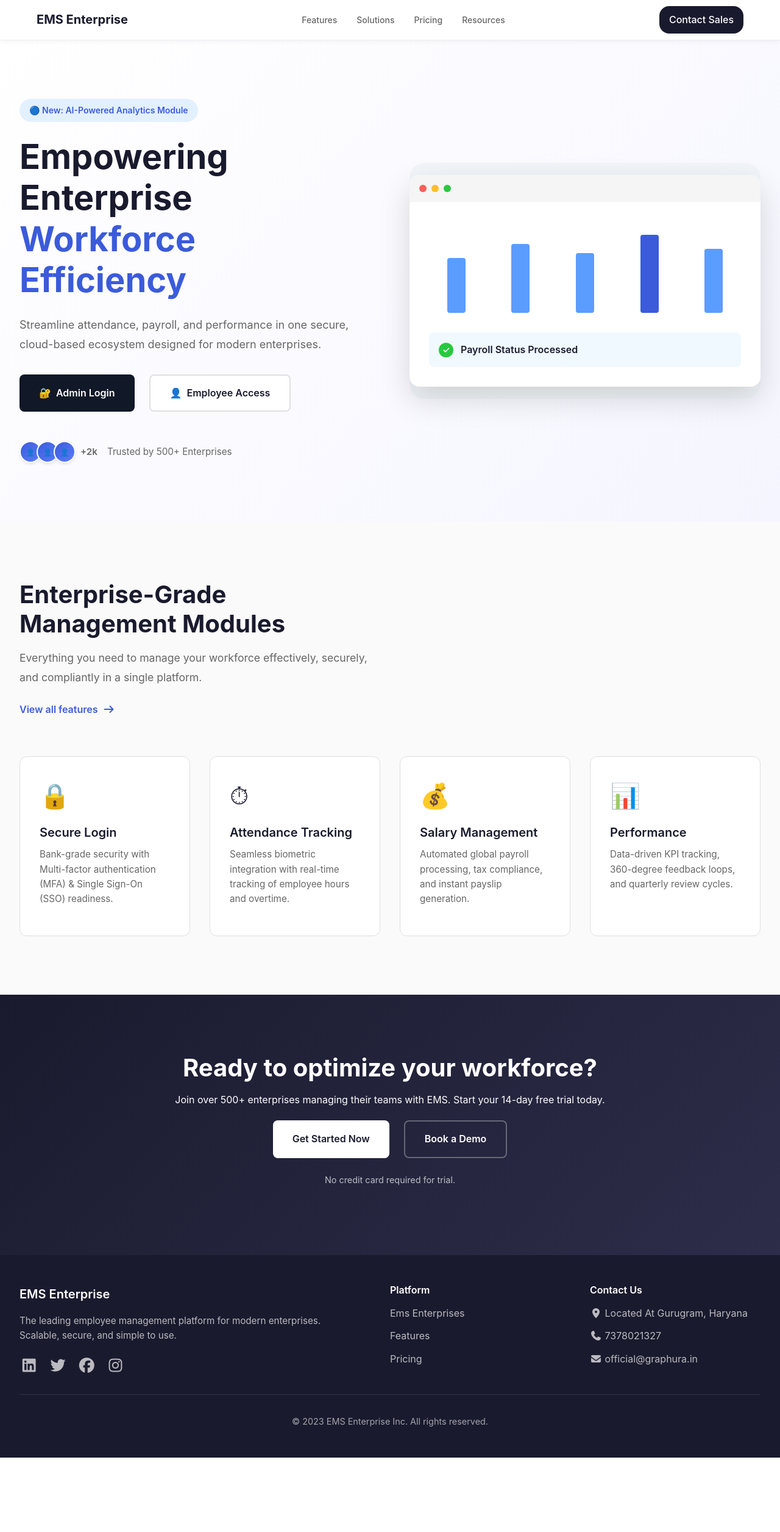
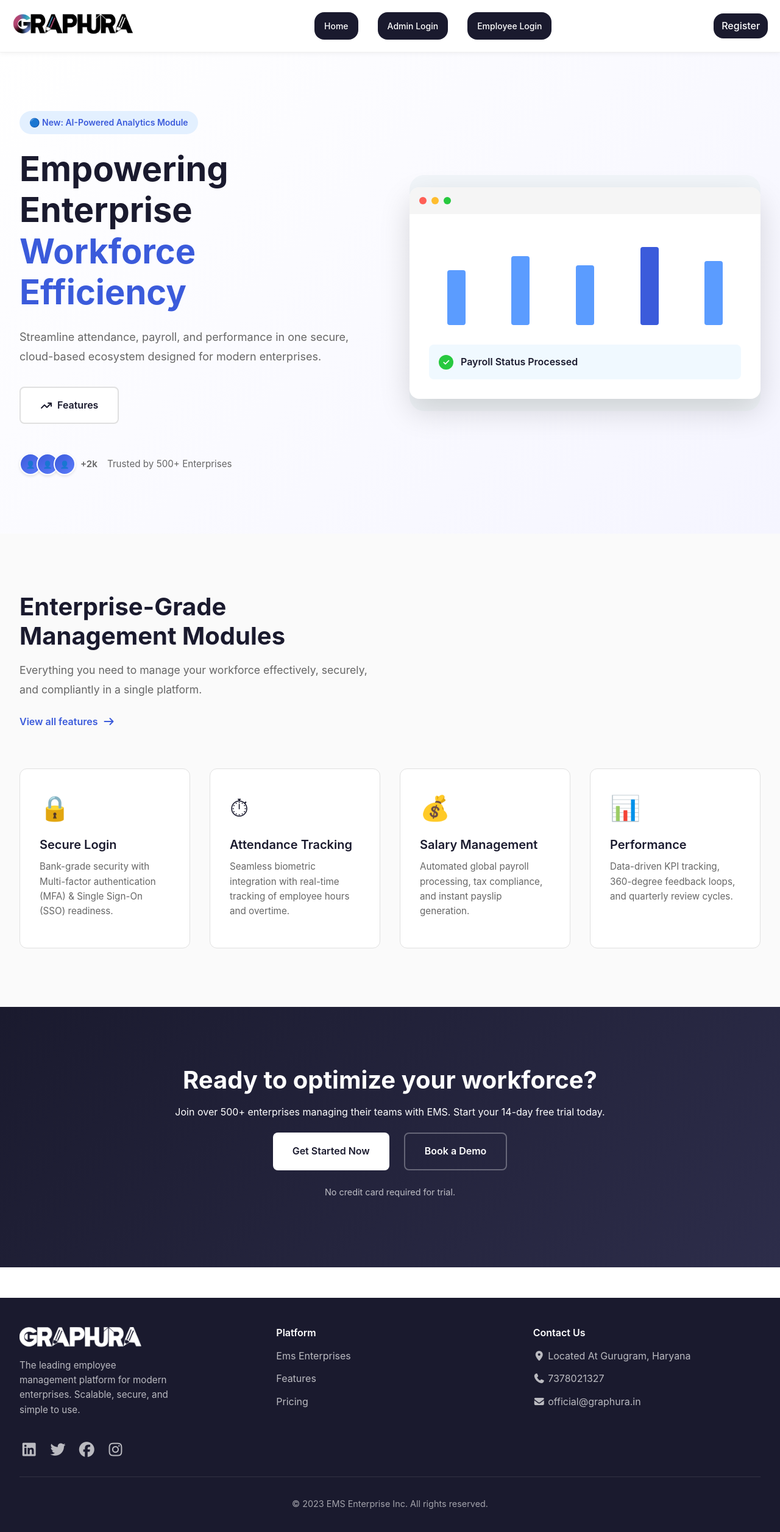
Before and after one commit to aloksingh12679/EMS, a React (Vite) app in the folder Frontend/: page / in a window 1280 px wide. Shown: the top 2512 px of the page at 61% size. Before the commit the page ends 2390 px from the top, so only its background shows below. Built offline with nearby package versions, Linux system fonts and the light colour scheme.

Commit message:
completed lkanding page and support page

```diff
--- a/Frontend/src/Components/Footer.jsx
+++ b/Frontend/src/Components/Footer.jsx
@@ -7,12 +7,19 @@ export default function Footer() {
         <div className="footer-section">
           <div className="footer-logo">
             {/* <span className="logo-icon">⊟⊟</span> */}
-            <span>EMS Enterprise</span>
+            <img
+              src="Graphura-logo-white.png"
+              alt=""
+              className="footer-logo-img"
+            />
           </div>
-          <p>
-            The leading employee management platform for modern enterprises.
-            Scalable, secure, and simple to use.
-          </p>
+          <div className="footer-para">
+            <p>
+              The leading employee management platform for modern enterprises.
+              Scalable, secure, and simple to use.
+            </p>
+            <p></p>
+          </div>
           <div className="social-links">
             <a
               href="https://www.linkedin.com/company/graphura-india-private-limited/"
@@ -40,6 +47,9 @@ export default function Footer() {
             </a>
           </div>
         </div>
+
+        {/* <div className="footer-section"></div>
+        <div className="footer-section"></div> */}
 
         <div className="footer-section">
           <h4>Platform</h4>
--- a/Frontend/src/Components/Navbar.jsx
+++ b/Frontend/src/Components/Navbar.jsx
@@ -6,31 +6,34 @@ export default function Navbar() {
     <nav className="navbar">
       <div className="navbar-container">
         <div className="navbar-logo">
-          {/* <i class="fa-solid fa-align-justify"></i> */}
-          <a href="/">
-            <span>EMS Enterprise</span>
-          </a>
+          <img src="logo.png" alt="Graphura Logo" className="logo" />
         </div>
 
-        <ul className={`nav-menu ${isMenuOpen ? "active" : ""}`}>
-          <li>
-            <a href="#features">Features</a>
-          </li>
-          <li>
-            <a href="#solutions">Solutions</a>
-          </li>
-          <li>
-            <a href="#pricing">Pricing</a>
-          </li>
-          <li>
-            <a href="#resources">Resources</a>
-          </li>
-        </ul>
+        <div className={`nav-menu ${isMenuOpen ? "active" : ""}`}>
+          <button className="contact-sales-btn">
+            <a href="#features">
+               Home
+            </a>
+          </button>
+          <button className="contact-sales-btn">
+            <a href="#features">
+               Admin Login
+            </a>
+          </button>
+          <button className="contact-sales-btn">
+            <a href="#solutions">
+              Employee Login
+            </a>
+          </button>
+        </div>
+
+
         <div className="navbar-btn-div">
           <button className="contact-sales-btn">
-            <a href="#">Contact Sales</a>
+            <a href="#">
+              Register
+            </a>
           </button>
-
           <button
             className="mobile-menu-btn"
             onClick={() => setIsMenuOpen(!isMenuOpen)}
--- a/Frontend/src/assets/styles/LandingPageStyles/Footer.css
+++ b/Frontend/src/assets/styles/LandingPageStyles/Footer.css
@@ -3,13 +3,14 @@
   background: #1a1a2e;
   color: rgba(255, 255, 255, 0.8);
   padding: 3rem 2rem 2rem;
+  margin-top: 50px;
 }
 
 .footer-container {
   max-width: 1400px;
   margin: 0 auto;
   display: grid;
-  grid-template-columns: 2fr 1fr 1fr;
+  grid-template-columns: 1fr 1fr 1fr;
   gap: 3rem;
   margin-bottom: 2rem;
   padding-bottom: 2rem;
@@ -17,19 +18,32 @@
 }
 
 .footer-logo {
+  width: 200px;
+  height: auto;
   display: flex;
   align-items: center;
-  gap: 0.5rem;
-  font-size: 1.25rem;
-  font-weight: 600;
   color: white;
   margin-bottom: 1rem;
+}
+
+.footer-logo-img{
+  width: 200px;
+  height: 35px;
+  object-fit: cover;
+  object-position: top;
+}
+
+.footer-para{
+  display: grid;
+  grid-template-columns: 2fr 1fr;
+  margin-bottom: 1.5rem;
 }
 
 .footer-section p {
   font-size: 0.95rem;
   color: rgba(255, 255, 255, 0.7);
-  margin-bottom: 1.5rem;
+  /* margin-bottom: 1.5rem; */
+  /* margin-right: 200px; */
   line-height: 1.6;
 }
 
@@ -105,6 +119,12 @@
   color: rgba(255, 255, 255, 0.9);
 }
 
+@media (max-width: 850px) {
+  .footer-container{
+    margin-bottom: 500px;
+  }
+}
+
 /* Responsive */
 @media (max-width: 768px) {
   .navbar-container {
--- a/Frontend/src/assets/styles/LandingPageStyles/Navbar.css
+++ b/Frontend/src/assets/styles/LandingPageStyles/Navbar.css
@@ -4,7 +4,7 @@
   top: 0;
   background: #ffffff;
   border-bottom: 1px solid #f0f0f0;
-  padding: 0px 60px;
+  padding: 0px 20px;
   z-index: 1000;
   box-shadow: 0 2px 8px rgba(0, 0, 0, 0.05);
 }
@@ -12,23 +12,52 @@
 .navbar-container {
   width: 100%;
   margin: 0 auto;
-  padding: 10px 0px;
+  /* padding: 10px 0px; */
+  padding-bottom: 20px;
   display: flex;
   justify-content: space-between;
   align-items: center;
 }
 
 .navbar-logo {
+  width: 230px;
+  height: auto;
+  font-size: 50px;
+  /* background: #111; */
+  border-radius: 6px;
   display: flex;
   align-items: center;
-  gap: 0.5rem;
-  font-size: 1.25rem;
-  font-weight: 700;
-  color: #1a1a2e;
+  /* justify-content: center; */
+  overflow: hidden;
 }
 
-.logo-icon {
-  font-size: 1.5rem;
+.logo-image {
+  width: 230px !important;
+  height: 40px !important;
+  object-fit: cover;
+  object-position: top;
+}
+
+.navbar-logo {
+  width: 230px;
+  overflow: hidden;
+  height: auto;
+  /* background: rgba(10, 10, 10, 0.75); */
+  backdrop-filter: blur(8px);
+  border-radius: 6px;
+  display: flex;
+  align-items: center;
+}
+
+.logo{
+  display: flex;
+  justify-content: center;
+  align-items: center;
+  width: 200px !important;
+  height: 52px !important;
+  object-fit: cover !important;
+  object-position: top !important;
+  /* filter: brightness(0) saturate(100%); */
 }
 
 .nav-menu {
@@ -36,6 +65,7 @@
   list-style: none;
   gap: 2rem;
   margin: 0;
+  padding-top: 20px;
 }
 
 .nav-menu a {
@@ -51,17 +81,23 @@
 
 .contact-sales-btn {
   background: #1a1a2e;
-  color: white;
   border: none;
   padding: 0.6rem 1rem;
   border-radius: 1rem;
   font-weight: 500;
   cursor: pointer;
-  transition: background 0.3s;
+  transition:  0.4s;
+}
+.contact-sales-btn a{
+  text-decoration: none;
+  color: white;
+}
+.contact-sales-btn:hover{
+  transform: scale(1.1);
 }
 
-.contact-sales-btn:hover {
-  background: #0f0f1e;
+.contact-sales-btn:hover a{
+  color: whitesmoke;
 }
 
 /* .mobile-menu-btn {
@@ -83,21 +119,24 @@
 
 .navbar-btn-div {
   display: flex;
+  padding-top: 20px;
 }
 
 @media (max-width: 768px) {
   .navbar {
-    padding: 0 20px;
+    padding: 0 10px;
   }
 
   .navbar-container {
-    padding: 10px 0 !important;
+    padding: 0px 0px !important;
+    padding-bottom: 10px !important;
   }
 
   .mobile-menu-btn {
     display: block;
   }
   .navbar-btn-div {
+    padding-top: 10px;
     display: flex ;
     /* flex-direction: column; */
     gap: 20px;
--- a/Frontend/src/assets/styles/SupportStyles/Support.css
+++ b/Frontend/src/assets/styles/SupportStyles/Support.css
@@ -20,20 +20,7 @@ body {
   padding: 32px 42px;
   margin-left: 255.2px;
   /* min-height: 100svh; */
-}
-
-.support-breadcrumb {
-  display: flex;
-  align-items: center;
-  gap: 8px;
-  font-size: 20px;
-  font-weight: 700;
-  /* color: #6e6e73; */
-  margin-bottom: 24px;
-}
-
-.support-breadcrumb .separator {
-  color: #d2d2d7;
+  /* margin-top: 100px; */
 }
 
 .support-header {
@@ -462,15 +449,48 @@ body {
   color: #1d1d1f;
 }
 
+/* support Request History */
+
+.quick-links{
+  margin-top: 10px;
+}
+.quick-links ul {
+  display: flex;
+  align-items: center;
+  gap: 24px;
+  list-style: none;
+  /* background-color: rgb(233, 226, 226); */
+}
+
+.link {
+  cursor: pointer;
+  padding-bottom: 6px;
+  border-bottom: 2px solid transparent;
+}
+
+.link.activate{
+  border-bottom-color: #1a1a1c;
+  color: black;
+}
+
+.support-history-data{
+  display: flex;
+  justify-content: center;
+  align-items: center;
+  height: 100px;
+}
+
 @media (max-width: 1120px) {
-    .support-center{
-        margin-left: 0;
-    }
+  .support-center {
+    margin-left: 0;
+    padding-top: 50px;
+  }
 }
 
 @media (max-width: 1024px) {
   .support-center {
-    padding: 32px 24px;
+    padding: 50px 32px 24px 32px;
+    /* padding-top: 50px; */
   }
   .support-content-grid {
     grid-template-columns: 1fr;
@@ -479,14 +499,14 @@ body {
   .support-sidebar {
     order: -1;
   }
-  .support-footer{
+  .support-footer {
     margin-bottom: 500px;
   }
 }
 
 @media (max-width: 768px) {
   .support-center {
-    padding: 16px;
+    padding: 50px 16px;
     /* margin-bottom: 500px; */
   }
   .support-header {
@@ -498,7 +518,7 @@ body {
   }
 
   .support-btn-secondary {
-    width: 100%;
+    /* width: 100%; */
     justify-content: center;
   }
 
--- a/Frontend/src/pages/SupportSystem/Support.jsx
+++ b/Frontend/src/pages/SupportSystem/Support.jsx
@@ -39,7 +39,7 @@ const Support = () => {
 
         <div className="support-header">
           <div className="support-header-child1">
-            <h1>Support Center</h1>
+            {/* <h1>Support Center</h1> */}
             <p className="support-subtitle">How can we help you today?</p>
           </div>
           <div className="support-header-child2">
@@ -133,25 +133,7 @@ const Support = () => {
                 </div>
               </div>
 
-              <div className="support-form-group">
-                <label>Attachments (Optional)</label>
-                <div className="support-upload-area">
-                  <svg
-                    width="40"
-                    height="40"
-                    viewBox="0 0 24 24"
-                    fill="none"
-                    stroke="currentColor"
-                    strokeWidth="2"
-                  >
-                    <path d="M21 15v4a2 2 0 0 1-2 2H5a2 2 0 0 1-2-2v-4"></path>
-                    <polyline points="17 8 12 3 7 8"></polyline>
-                    <line x1="12" y1="3" x2="12" y2="15"></line>
-                  </svg>
-                  <p>Click to upload or drag and drop</p>
-                  <span>SVG, PNG, JPG or PDF (max. 10MB)</span>
-                </div>
-              </div>
+              <h1>Hii Everyone</h1>
 
               <div className="support-form-actions">
                 <button className="support-btn-cancel">Cancel</button>
@@ -315,11 +297,6 @@ const Support = () => {
 
         <footer className="support-footer">
           <p>© 2024 Enterprise EMS. All rights reserved.</p>
-          {/* <div className="support-footer-links">
-            <a href="#privacy">Privacy Policy</a>
-            <a href="#terms">Terms of Service</a>
-            <a href="#help">Help Center</a>
-          </div> */}
         </footer>
       </div>
     </>
--- a/Frontend/src/pages/common/HomePage.jsx
+++ b/Frontend/src/pages/common/HomePage.jsx
@@ -30,12 +30,9 @@ export default function HomePage() {
               </p>
 
               <div className="hero-buttons">
-                <Link to={"/admin-login"} className="btn-primary">
-                  <span>🔐</span> Admin Login
-                </Link>
-                <Link to={"/employee-login"} className="btn-secondary">
-                  <span>👤</span> Employee Access
-                </Link>
+                <a href="#features" className="btn-secondary">
+                  <i class="fa-solid fa-arrow-trend-up"></i> Features
+                </a>
               </div>
 
               <div className="trust-badge">
@@ -85,7 +82,7 @@ export default function HomePage() {
                 Everything you need to manage your workforce effectively,
                 securely, and compliantly in a single platform.
               </p>
-              <a href="#" className="view-all">
+              <a href="#features" className="view-all">
                 View all features <i class="fa-solid fa-arrow-right"></i>
               </a>
             </div>
```
Also changed, not shown: Frontend/src/pages/employee/SupportSystem.jsx (+53 -63 lines), Frontend/public/Graphura-logo-white.png (added), Frontend/public/Graphura-logo-white.svg (added).
